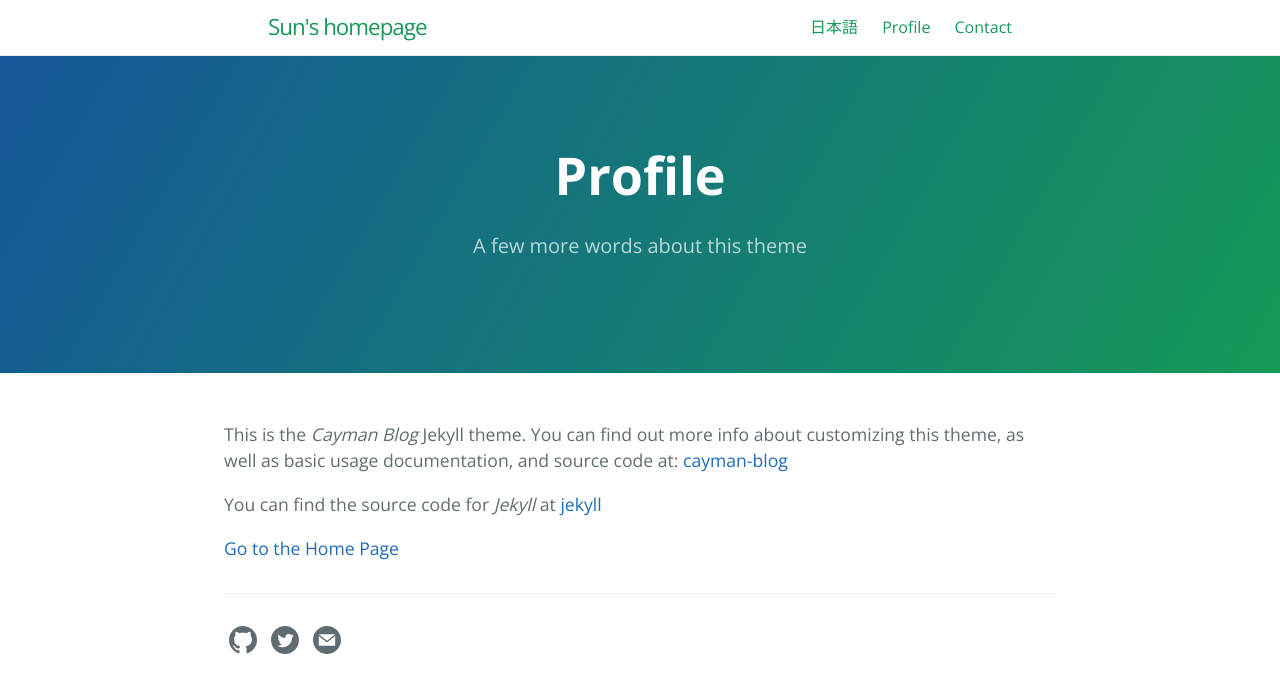
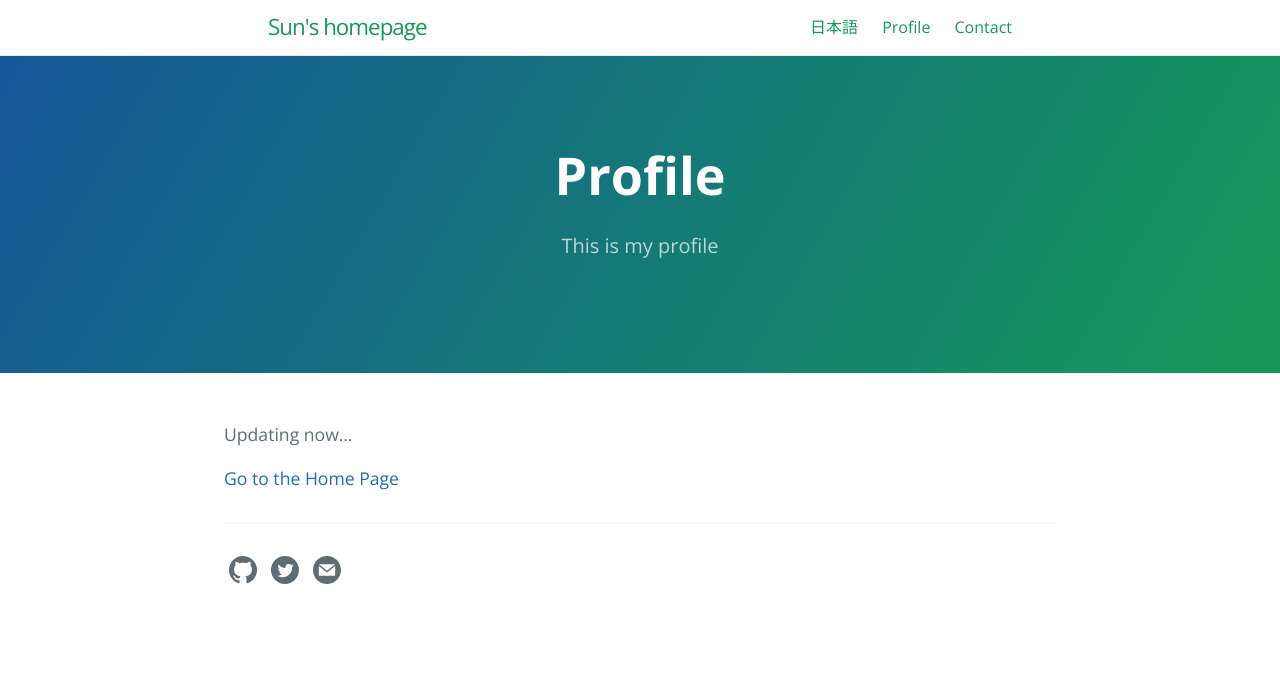
Before and after one commit to sonyuushin/sonyuushin.github.io, a Jekyll site: the page built from about.md, in a window 1280 px wide. Shown: the top 693 px of the page. Built offline with Jekyll 4.4.1, drawn with Linux system fonts in a browser that asks for light colours.

Commit message:
Update about.md

```diff
--- a/about.md
+++ b/about.md
@@ -1,15 +1,13 @@
 ---
 layout: page
 title: Profile
-tagline: A few more words about this theme
+tagline: This is my profile
 permalink: /profile.html
 ref: about
 order: 0
 ---
 
-This is the _Cayman Blog_ Jekyll theme. You can find out more info about customizing this theme, as well as basic usage documentation, and source code at: [cayman-blog](https://github.com/lorepirri/cayman-blog)
-
-You can find the source code for _Jekyll_ at [jekyll](https://github.com/jekyll/jekyll)
+Updating now...
 
 
 [Go to the Home Page]({{ '/' | absolute_url }})
```
